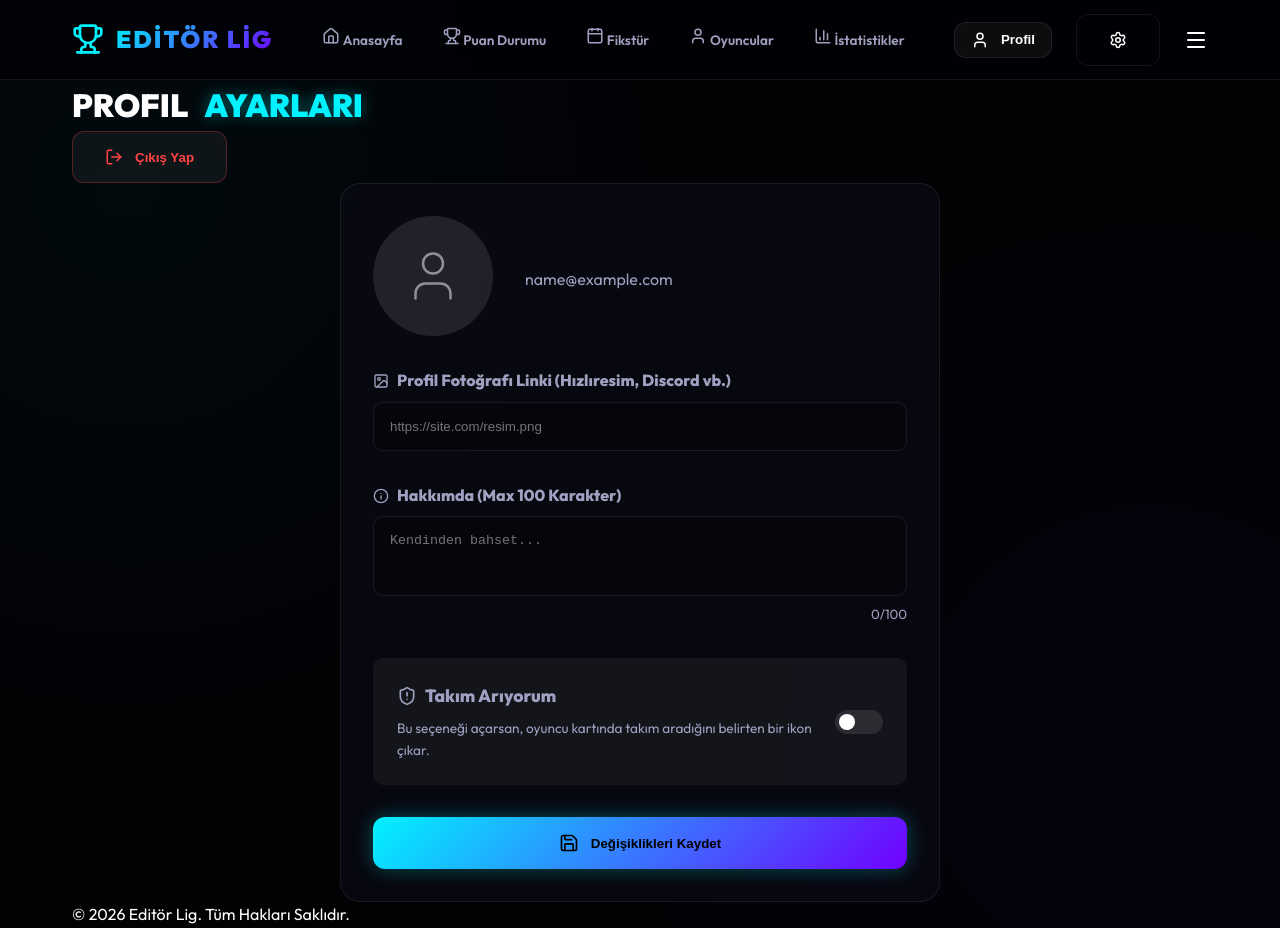
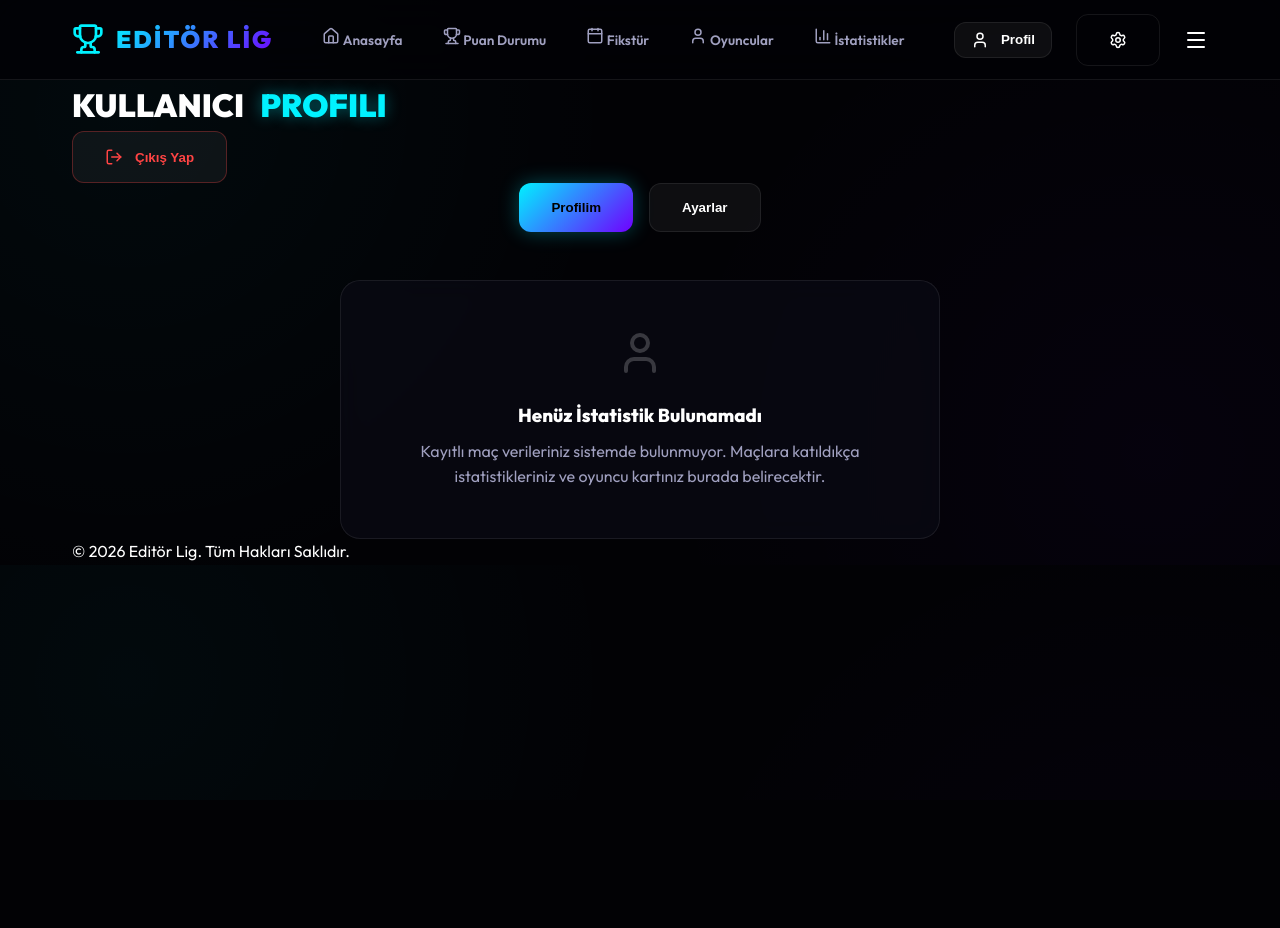
Before and after one commit to zeustrabzon61-collab/editor-lig-site, a React (Vite) app: page /profile in a window 1280 px wide. After the commit the page ends 800 px from the top, so only its background shows below. Built offline with nearby package versions, Linux system fonts and the light colour scheme; sample sign-in values are in the browser's storage.

Commit message:
Add files via upload

```diff
--- a/src/pages/Profile.jsx
+++ b/src/pages/Profile.jsx
@@ -1,6 +1,6 @@
 import React, { useState, useEffect } from 'react';
-import { getCurrentUser, updateUserProfile, logoutUser } from '../utils/storage';
-import { User, Image as ImageIcon, Save, LogOut, Info, ShieldAlert } from 'lucide-react';
+import { getCurrentUser, updateUserProfile, logoutUser, getStorageData } from '../utils/storage';
+import { User, Image as ImageIcon, Save, LogOut, Info, ShieldAlert, Target, Zap, Shield, Trophy } from 'lucide-react';
 
 const Profile = () => {
   const [user, setUser] = useState(null);
@@ -8,6 +8,8 @@ const Profile = () => {
   const [about, setAbout] = useState('');
   const [lookingForTeam, setLookingForTeam] = useState(false);
   const [saved, setSaved] = useState(false);
+  const [activeTab, setActiveTab] = useState('profile');
+  const [playerStats, setPlayerStats] = useState(null);
 
   useEffect(() => {
     const currentUser = getCurrentUser();
@@ -18,6 +20,10 @@ const Profile = () => {
       setAvatar(currentUser.avatar || '');
       setAbout(currentUser.about || '');
       setLookingForTeam(currentUser.lookingForTeam || false);
+
+      const { players } = getStorageData();
+      const stats = players.find(p => p.name.toLowerCase() === currentUser.psoUsername.toLowerCase());
+      setPlayerStats(stats);
     }
   }, []);
 
@@ -40,13 +46,126 @@ const Profile = () => {
   return (
     <div className="page-container container animate-fade-in">
       <div className="admin-header">
-        <h2 className="section-title">Profil <span className="neon-text">Ayarları</span></h2>
+        <h2 className="section-title">Kullanıcı <span className="neon-text">Profili</span></h2>
         <button className="btn-secondary" onClick={handleLogout} style={{ color: '#ff4444', borderColor: 'rgba(255,68,68,0.3)' }}>
           <LogOut size={18} /> Çıkış Yap
         </button>
       </div>
 
-      <div className="glass-card" style={{ maxWidth: '600px', margin: '0 auto', display: 'flex', flexDirection: 'column', gap: '2rem' }}>
+      <div className="tabs-container" style={{ display: 'flex', justifyContent: 'center', gap: '1rem', marginBottom: '3rem' }}>
+        <button
+          className={activeTab === 'profile' ? 'btn-primary' : 'btn-secondary'}
+          onClick={() => setActiveTab('profile')}
+        >
+          Profilim
+        </button>
+        <button
+          className={activeTab === 'settings' ? 'btn-primary' : 'btn-secondary'}
+          onClick={() => setActiveTab('settings')}
+        >
+          Ayarlar
+        </button>
+      </div>
+
+      {activeTab === 'profile' && (
+        <div className="profile-view-tab animate-fade-in" style={{ display: 'flex', flexDirection: 'column', gap: '2rem', alignItems: 'center' }}>
+
+          {playerStats ? (
+            <>
+              <div className="fifa-card-container" style={{ transform: 'scale(1.1)', margin: '1rem 0 2rem 0' }}>
+                <div className="fifa-card">
+                  <div className="fifa-card-inner">
+                    <div className="fifa-card-top">
+                      <div className="f-rating">{Math.min(99, 70 + (playerStats.goals * 2) + (playerStats.assists))}</div>
+                      <div className="f-position">{playerStats.position || 'CM'}</div>
+                    </div>
+                    <div className="f-avatar-area" style={{ position: 'relative' }}>
+                      {user.avatar ? (
+                        <img src={user.avatar} alt={user.psoUsername} style={{ width: '80px', height: '80px', borderRadius: '50%', objectFit: 'cover' }} />
+                      ) : (
+                        <User size={80} strokeWidth={1} />
+                      )}
+                      {user.lookingForTeam && (
+                        <div className="lft-badge" title="Takım Arıyor" style={{ position: 'absolute', top: '-5px', right: '-5px', background: 'rgba(0,0,0,0.8)', padding: '4px', borderRadius: '50%', border: '1px solid var(--neon-cyan)' }}>
+                          <ShieldAlert size={16} color="#00ffcc" />
+                        </div>
+                      )}
+                    </div>
+                    <div className="f-info">
+                      <div className="f-name">{playerStats.name}</div>
+                      <div className="f-main-stats">
+                        <div className="f-stat"><span>{playerStats.goals}</span> GOL</div>
+                        <div className="f-stat"><span>{playerStats.assists}</span> AST</div>
+                        <div className="f-stat"><span>{playerStats.matches}</span> MAÇ</div>
+                      </div>
+                      <div className="f-badges">
+                        <span className="f-team-name">{playerStats.team}</span>
+                      </div>
+                    </div>
+                  </div>
+                </div>
+                <div className="fifa-card-glow"></div>
+              </div>
+
+              <div className="m-stats-grid" style={{ width: '100%', maxWidth: '600px' }}>
+                <div className="m-stat-box">
+                  <Target className="neon-text" />
+                  <div className="m-stat-data">
+                    <span className="m-val">{playerStats.goals}</span>
+                    <span className="m-lbl">Gol</span>
+                  </div>
+                </div>
+                <div className="m-stat-box">
+                  <Zap className="neon-text" />
+                  <div className="m-stat-data">
+                    <span className="m-val">{playerStats.assists}</span>
+                    <span className="m-lbl">Asist</span>
+                  </div>
+                </div>
+                <div className="m-stat-box">
+                  <Shield className="neon-text" />
+                  <div className="m-stat-data">
+                    <span className="m-val">{playerStats.tackles || 0}</span>
+                    <span className="m-lbl">Tackle</span>
+                  </div>
+                </div>
+                <div className="m-stat-box">
+                  <Trophy className="neon-text" />
+                  <div className="m-stat-data">
+                    <span className="m-val">{playerStats.saves || 0}</span>
+                    <span className="m-lbl">Kurtarış</span>
+                  </div>
+                </div>
+              </div>
+
+              <div className="m-footer-stats" style={{ width: '100%', maxWidth: '600px' }}>
+                <div className="f-stat-pill">Oynanan Maç: {playerStats.matches}</div>
+                <div className="f-stat-pill">Top Çalma: {playerStats.interceptions || 0}</div>
+              </div>
+            </>
+          ) : (
+            <div className="glass-card" style={{ textAlign: 'center', width: '100%', maxWidth: '600px', padding: '3rem' }}>
+              <User size={48} color="rgba(255,255,255,0.2)" style={{ marginBottom: '1rem' }} />
+              <h3 style={{ marginBottom: '0.5rem' }}>Henüz İstatistik Bulunamadı</h3>
+              <p style={{ color: 'var(--text-secondary)' }}>Kayıtlı maç verileriniz sistemde bulunmuyor. Maçlara katıldıkça istatistikleriniz ve oyuncu kartınız burada belirecektir.</p>
+            </div>
+          )}
+
+          {user.about && (
+            <div className="profile-about-box" style={{ background: 'rgba(0,255,204,0.05)', border: '1px solid rgba(0,255,204,0.2)', padding: '1.5rem', borderRadius: '15px', width: '100%', maxWidth: '600px', marginTop: '1rem' }}>
+              <h4 style={{ margin: '0 0 0.5rem 0', display: 'flex', alignItems: 'center', gap: '0.5rem', fontSize: '1rem', color: 'var(--neon-cyan)' }}>
+                <Info size={18} /> Hakkında
+              </h4>
+              <p style={{ margin: 0, fontSize: '0.9rem', color: 'var(--text-secondary)', fontStyle: 'italic', lineHeight: '1.5' }}>
+                "{user.about}"
+              </p>
+            </div>
+          )}
+        </div>
+      )}
+
+      {activeTab === 'settings' && (
+        <div className="glass-card animate-fade-in" style={{ maxWidth: '600px', margin: '0 auto', display: 'flex', flexDirection: 'column', gap: '2rem' }}>
 
           <div style={{ display: 'flex', alignItems: 'center', gap: '2rem' }}>
             <div className="profile-avatar-preview" style={{ width: '120px', height: '120px', borderRadius: '50%', background: 'rgba(255,255,255,0.1)', overflow: 'hidden', display: 'flex', alignItems: 'center', justifyContent: 'center' }}>
@@ -107,6 +226,7 @@ const Profile = () => {
           )}
 
         </div>
+      )}
     </div>
   );
 };
```
Lines whose indentation alone changed are shown as unchanged.
